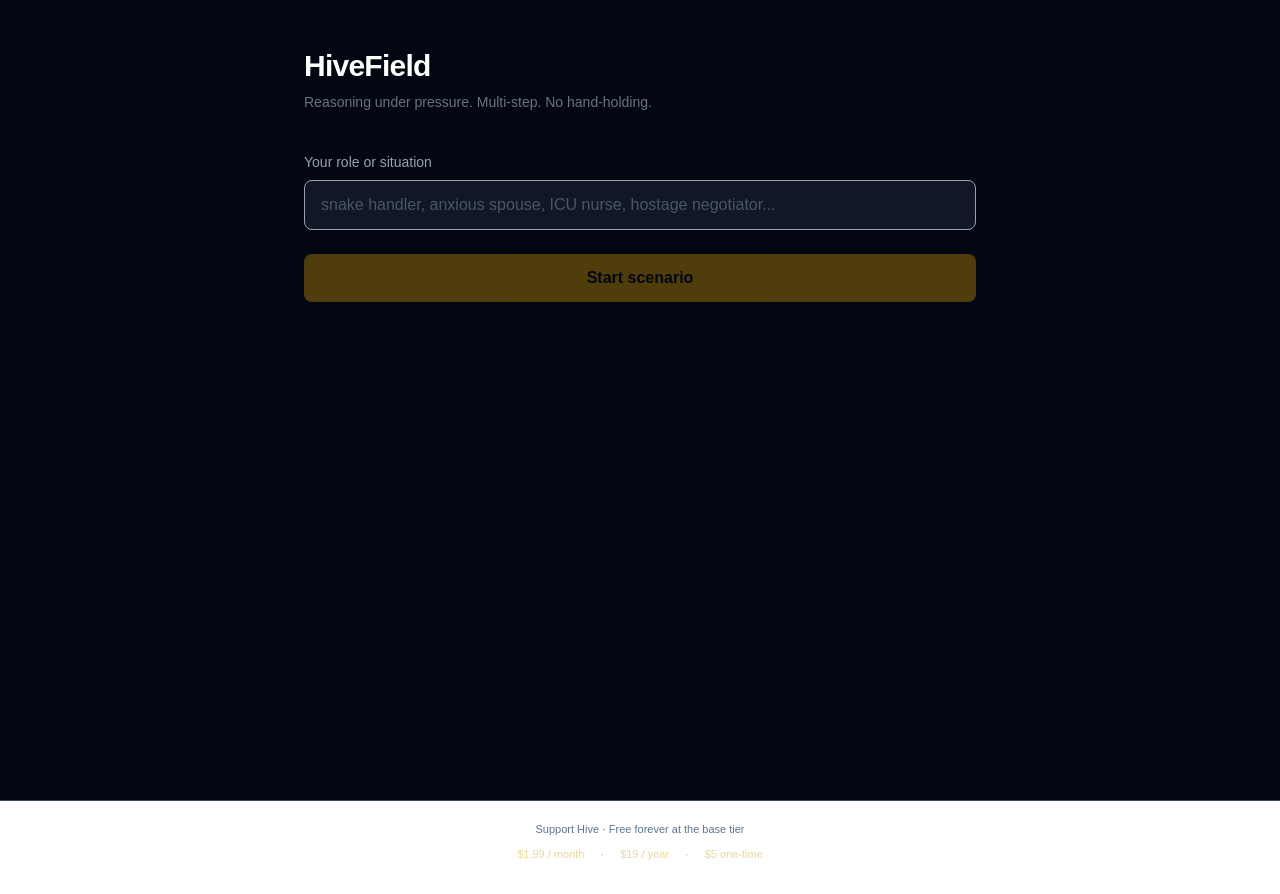
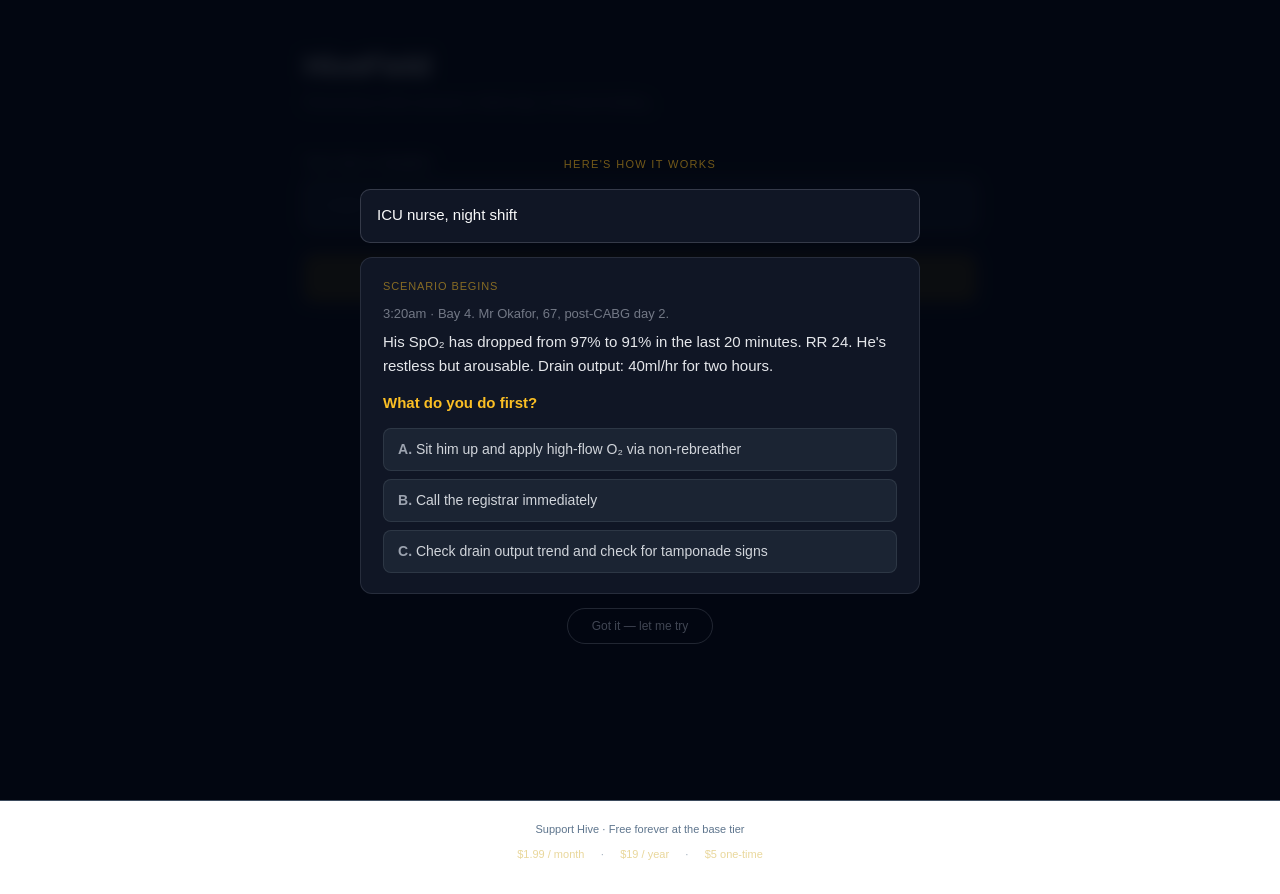
Before and after one commit to saggarsonny-boop/hive-field, a Next.js app: page / in a window 1280 px wide. Built offline with nearby package versions, Linux system fonts and the light colour scheme.

Commit message:
feat: auto-demo on first visit — ICU scenario typewriter demo, 8 seconds, localStorage so it never repeats

```diff
--- a/app/page.tsx
+++ b/app/page.tsx
@@ -1,6 +1,7 @@
 "use client";
 
 import { useState } from "react";
+import AutoDemo from "@/components/AutoDemo";
 
 type Branch = {
   id: string;
@@ -115,6 +116,7 @@ export default function HiveField() {
 
   return (
     <main className="min-h-screen bg-gray-950 text-white flex flex-col items-center justify-start px-4 py-12">
+      <AutoDemo />
       <div className="w-full max-w-2xl">
         <h1 className="text-3xl font-bold tracking-tight mb-2">HiveField</h1>
         <p className="text-gray-500 text-sm mb-10">Reasoning under pressure. Multi-step. No hand-holding.</p>
--- /dev/null
+++ b/components/AutoDemo.tsx
@@ -0,0 +1,111 @@
+'use client'
+
+import { useEffect, useState, useRef } from 'react'
+
+const DEMO_KEY = 'hive_demo_field'
+
+const DEMO_INPUT = "ICU nurse, night shift"
+
+const DEMO_SCENARIO = {
+  time: "3:20am",
+  setup: "Bay 4. Mr Okafor, 67, post-CABG day 2.",
+  situation: "His SpO₂ has dropped from 97% to 91% in the last 20 minutes. RR 24. He's restless but arousable. Drain output: 40ml/hr for two hours.",
+  question: "What do you do first?",
+  choices: [
+    { label: "A", text: "Sit him up and apply high-flow O₂ via non-rebreather" },
+    { label: "B", text: "Call the registrar immediately" },
+    { label: "C", text: "Check drain output trend and check for tamponade signs" },
+  ]
+}
+
+export default function AutoDemo() {
+  const [phase, setPhase] = useState<'hidden'|'typing'|'scenario'|'fading'>('hidden')
+  const [typedText, setTypedText] = useState('')
+  const mounted = useRef(false)
+
+  useEffect(() => {
+    if (mounted.current) return
+    mounted.current = true
+    if (typeof window === 'undefined') return
+    if (localStorage.getItem(DEMO_KEY)) return
+
+    const start = setTimeout(() => {
+      setPhase('typing')
+      let i = 0
+      const ti = setInterval(() => {
+        i++
+        setTypedText(DEMO_INPUT.slice(0, i))
+        if (i >= DEMO_INPUT.length) {
+          clearInterval(ti)
+          setTimeout(() => {
+            setPhase('scenario')
+            setTimeout(() => {
+              setPhase('fading')
+              setTimeout(() => { setPhase('hidden'); localStorage.setItem(DEMO_KEY,'1'); }, 600)
+            }, 9000)
+          }, 500)
+        }
+      }, 55)
+    }, 1200)
+
+    return () => clearTimeout(start)
+  }, [])
+
+  if (phase === 'hidden') return null
+
+  const dismiss = () => {
+    setPhase('fading')
+    setTimeout(() => { setPhase('hidden'); localStorage.setItem(DEMO_KEY,'1'); }, 600)
+  }
+
+  return (
+    <div
+      style={{
+        position:'fixed',inset:0,zIndex:100,
+        background:'rgba(3,7,18,0.88)',
+        backdropFilter:'blur(8px)',WebkitBackdropFilter:'blur(8px)',
+        display:'flex',alignItems:'center',justifyContent:'center',padding:'24px',
+        opacity:phase==='fading'?0:1,transition:'opacity 0.6s ease',
+        pointerEvents:phase==='fading'?'none':'auto',
+      }}
+      onClick={dismiss}
+    >
+      <div
+        style={{width:'100%',maxWidth:'560px',display:'flex',flexDirection:'column',gap:'14px',animation:'demoIn 0.5s ease'}}
+        onClick={e=>e.stopPropagation()}
+      >
+        <div style={{fontSize:'11px',letterSpacing:'0.12em',textTransform:'uppercase',color:'rgba(251,191,36,0.45)',textAlign:'center',marginBottom:'2px'}}>
+          Here's how it works
+        </div>
+
+        {/* Input */}
+        <div style={{background:'rgba(17,24,39,0.95)',border:'1px solid rgba(107,114,128,0.4)',borderRadius:'10px',padding:'14px 16px',fontSize:'15px',color:'#f9fafb',minHeight:'54px'}}>
+          {typedText || <span style={{color:'rgba(107,114,128,0.6)'}}>snake handler, anxious spouse, ICU nurse…</span>}
+          {phase==='typing' && <span style={{display:'inline-block',width:'2px',height:'15px',background:'#fbbf24',marginLeft:'1px',verticalAlign:'middle',animation:'blink 0.7s step-end infinite'}}/>}
+        </div>
+
+        {/* Scenario */}
+        {phase==='scenario' && (
+          <div style={{background:'rgba(17,24,39,0.95)',border:'1px solid rgba(107,114,128,0.25)',borderRadius:'12px',padding:'20px 22px',animation:'demoIn 0.4s ease'}}>
+            <div style={{fontSize:'11px',color:'rgba(251,191,36,0.5)',letterSpacing:'0.08em',marginBottom:'10px'}}>SCENARIO BEGINS</div>
+            <div style={{fontSize:'13px',color:'rgba(156,163,175,0.7)',marginBottom:'6px'}}>{DEMO_SCENARIO.time} · {DEMO_SCENARIO.setup}</div>
+            <div style={{fontSize:'15px',color:'#e5e7eb',lineHeight:'1.6',marginBottom:'14px'}}>{DEMO_SCENARIO.situation}</div>
+            <div style={{fontSize:'15px',fontWeight:600,color:'#fbbf24',marginBottom:'14px'}}>{DEMO_SCENARIO.question}</div>
+            <div style={{display:'flex',flexDirection:'column',gap:'8px'}}>
+              {DEMO_SCENARIO.choices.map(c=>(
+                <div key={c.label} style={{background:'rgba(31,41,55,0.8)',border:'1px solid rgba(75,85,99,0.4)',borderRadius:'8px',padding:'10px 14px',fontSize:'14px',color:'#d1d5db',cursor:'default'}}>
+                  <strong style={{color:'#9ca3af'}}>{c.label}.</strong> {c.text}
+                </div>
+              ))}
+            </div>
+          </div>
+        )}
+
+        <button onClick={dismiss} style={{alignSelf:'center',background:'none',border:'1px solid rgba(107,114,128,0.3)',borderRadius:'100px',padding:'8px 24px',color:'rgba(107,114,128,0.6)',fontSize:'12px',fontFamily:'inherit',cursor:'pointer',transition:'all 0.2s'}}>
+          Got it — let me try
+        </button>
+      </div>
+      <style>{`@keyframes demoIn{from{transform:translateY(14px);opacity:0}to{transform:translateY(0);opacity:1}}@keyframes blink{0%,100%{opacity:1}50%{opacity:0}}`}</style>
+    </div>
+  )
+}
```
